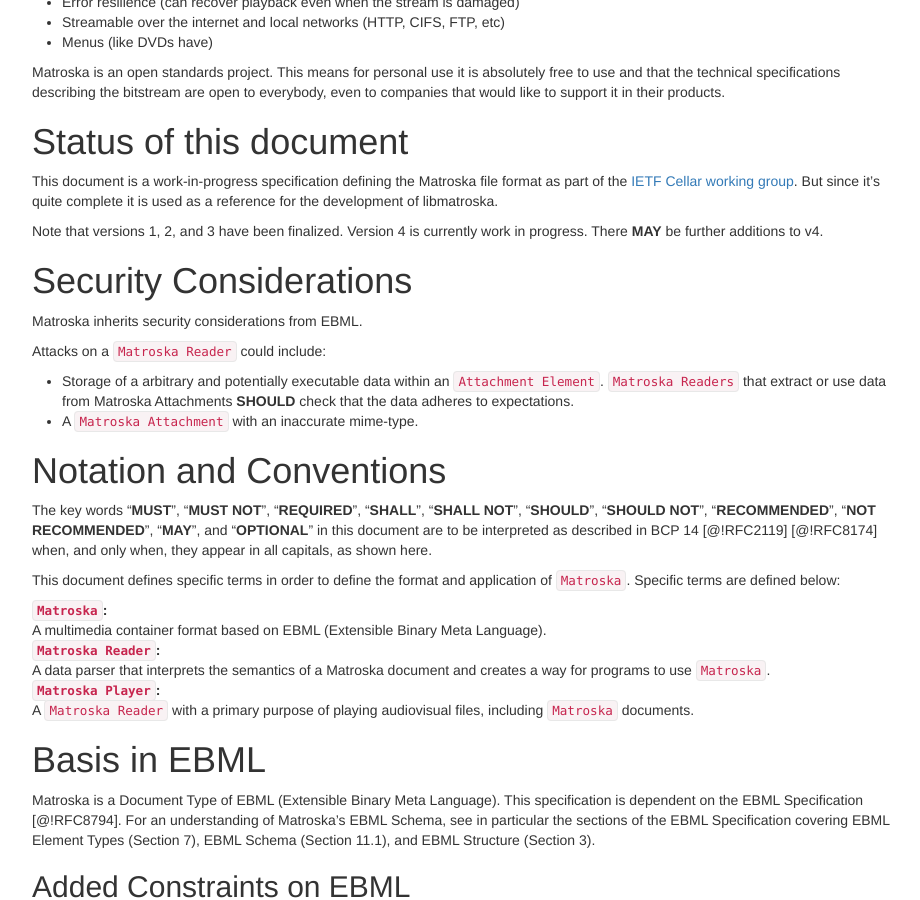
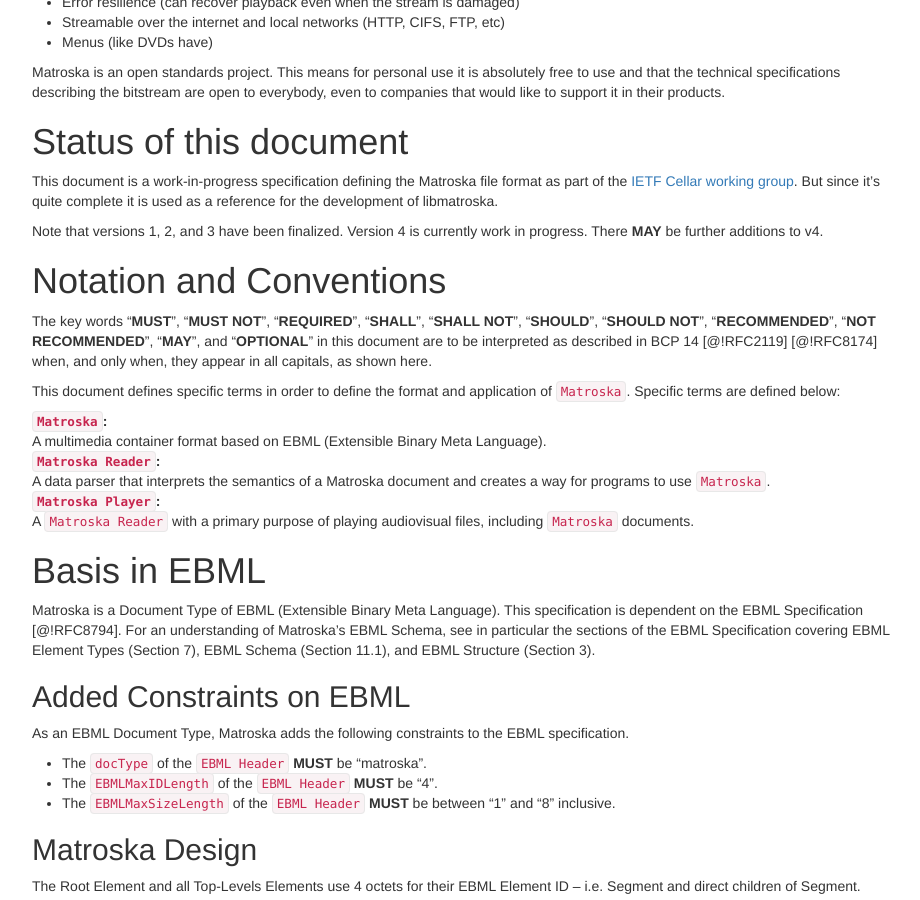
Before and after one commit to ietf-wg-cellar/matroska-specification, a Jekyll site: the page built from index_matroska.md, in a window 1280 px wide and 900 px high, scrolled down 740 px. Shown: the whole window, without its empty margins (273-1193 px from the left). Built offline with Jekyll 4.4.1, drawn with Linux system fonts in a browser that asks for light colours; our own code applies the rules of GitHub Pages for plain Markdown files.

Commit message:
Move the Matroska security considerations at the end of the file
Before the IANA considerations, as in the EBML RFC

```diff
--- a/index_matroska.md
+++ b/index_matroska.md
@@ -80,17 +80,6 @@
 Note that versions 1, 2, and 3 have been finalized. Version 4 is currently work in progress.
 There **MAY** be further additions to v4.
 
-# Security Considerations
-
-Matroska inherits security considerations from EBML.
-
-Attacks on a `Matroska Reader` could include:
-
-- Storage of a arbitrary and potentially executable data within an `Attachment Element`.
-  `Matroska Readers` that extract or use data from Matroska Attachments **SHOULD**
-  check that the data adheres to expectations.
-- A `Matroska Attachment` with an inaccurate mime-type.
-
 # Notation and Conventions
 
 The key words "**MUST**", "**MUST NOT**",
```
Also changed, not shown: matroska_security.md (added, +10 -0 lines), 1 other file.
